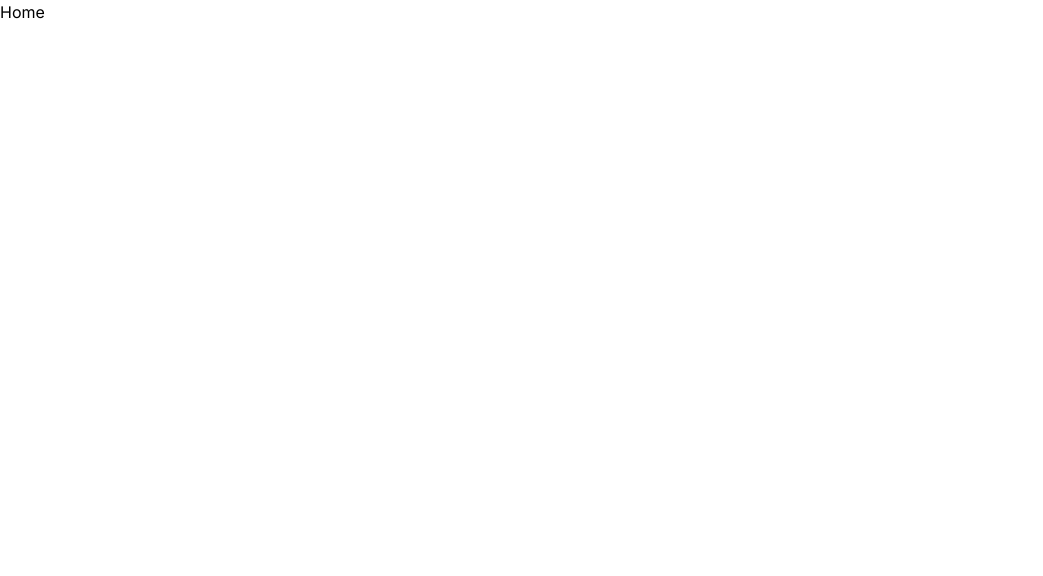
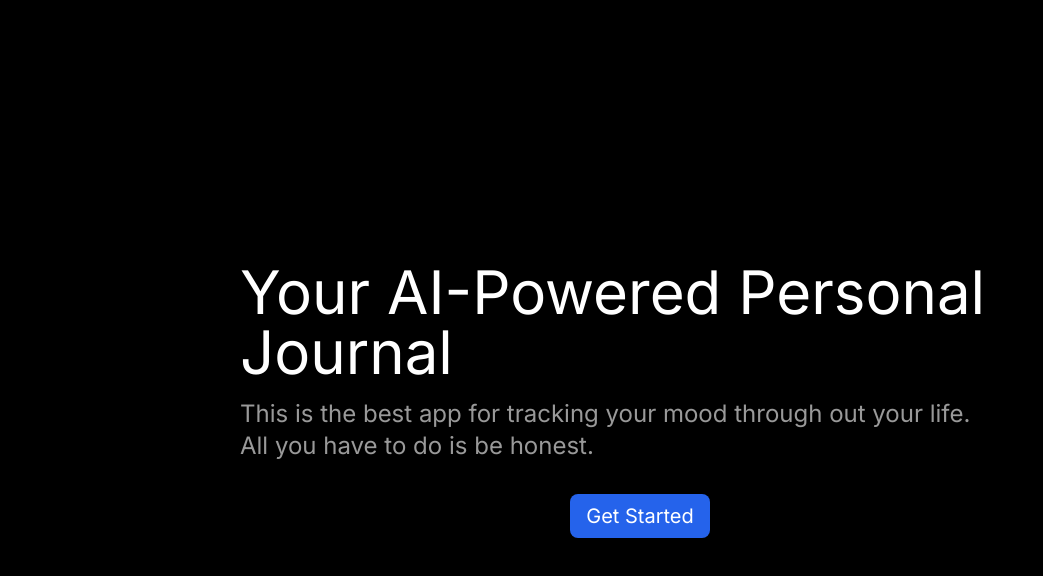
Before and after one commit to leachtucker/journai, a Next.js app: page / in a window 1280 px wide. Shown: the top 576 px of the page, without its empty margins (0-1043 px from the left). Built offline with nearby package versions, Linux system fonts and the light colour scheme.

Commit message:
feat: :sparkles: Mock up landing page

```diff
--- a/app/page.tsx
+++ b/app/page.tsx
@@ -1,5 +1,23 @@
-import Image from 'next/image';
+import Link from 'next/link';
 
 export default function Home() {
-	return <div>Home</div>;
+	return (
+		<div className="w-screen h-screen bg-black flex justify-center items-center text-white">
+			<div className="w-full max-w-[800px]">
+				<h1 className="text-6xl mb-4">Your AI-Powered Personal Journal</h1>
+				<p className="text-2xl text-white/60 mb-8">
+					This is the best app for tracking your mood through out your life.
+					<br /> All you have to do is be honest.
+				</p>
+
+				<div className="flex justify-center">
+					<Link href="/journal">
+						<button className="bg-blue-600 px-4 py-2 rounded-lg text-xl">
+							Get Started
+						</button>
+					</Link>
+				</div>
+			</div>
+		</div>
+	);
 }
```
